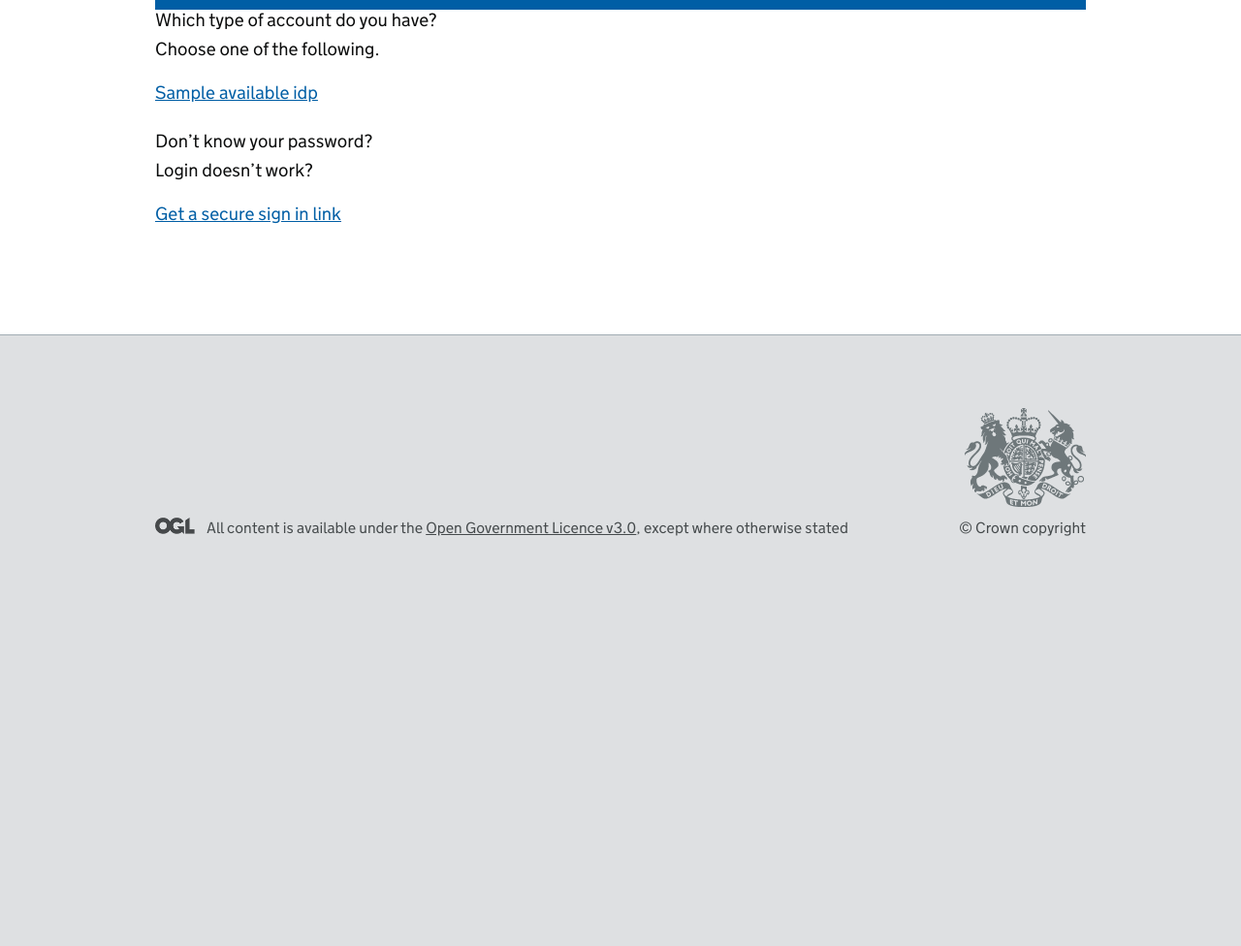
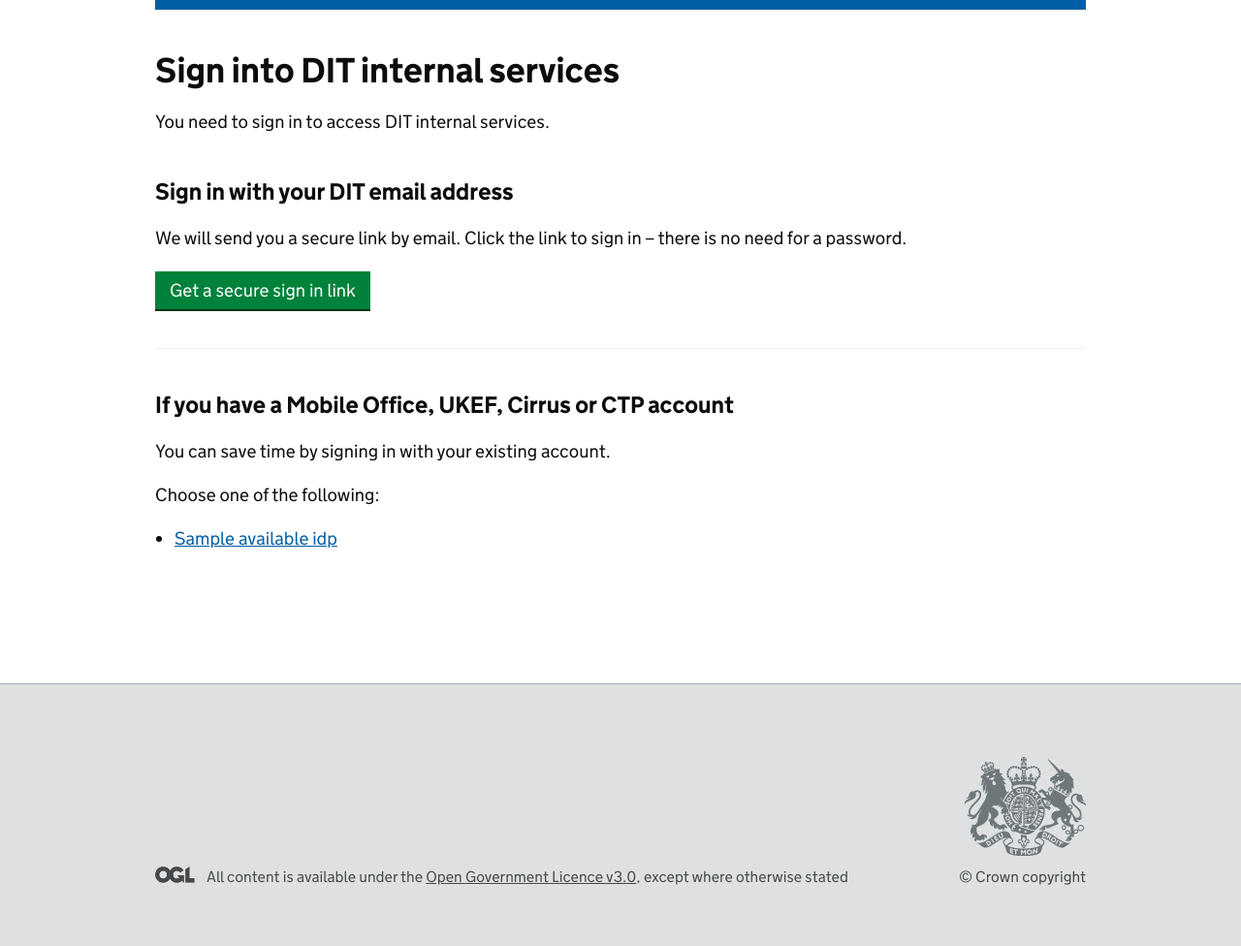
Before and after one commit to uktrade/staff-sso, a Django app: template sso/templates/djangosaml2/wayf.html in a window 1280 px wide. Shown: the part 91-1067 px from the top of the page at 97% size. Before the commit the page ends 644 px from the top, so only its background shows below. Run offline with Django 3.2, Linux system fonts and the light colour scheme; the template is opened without the code that fills it: most values are stand-ins (such as "Sample title", 1, 10 or a date in 2020).

Commit message:
First pass at redesigning the SSO selection page

```diff
--- /dev/null
+++ b/sso/static/stylesheets/sso.css
@@ -0,0 +1,8 @@
+.idp {
+  border-top: 1px solid #eee;
+  margin-top: 40px;
+}
+
+.available_idps li {
+  padding-bottom: 25px;
+}
--- a/sso/templates/djangosaml2/wayf.html
+++ b/sso/templates/djangosaml2/wayf.html
@@ -2,9 +2,23 @@
 
 {% block inner_content %}
 <div class="container">
-    <h1>Which type of account do you have?</h1>
-    <p>Choose one of the following.</p>
-    <ul id="available_idps">
+  <h1 class="heading-large">Sign into DIT internal services</h1>
+  <p>You need to sign in to access DIT internal services.</p>
+
+  <section class="one-time-email">
+    <h1 class="heading-medium">Sign in with your DIT email address</h1>
+
+    <p>We will send you a secure link by email. Click the link to sign in – there is no need for a password.</p>
+
+    <p><a class="button" href="{% url 'email-auth-initiate' %}{% if came_from %}?next={{ came_from|urlencode }}{% endif %}">Get a secure sign in link</a></p>
+  </section>
+
+  <section class="idp">
+    <h1 class="heading-medium">If you have a Mobile Office, UKEF, Cirrus or CTP account</h1>
+    <p>You can save time by signing in with your existing account.</p>
+
+    <p>Choose one of the following:</p>
+    <ul class="list list-bullet available_idps">
       {% for url, name in available_idps %}
             {% spaceless %}
                 <li>
@@ -24,9 +38,7 @@
             {% endspaceless %}
       {% endfor %}
     </ul>
-    <br>
-    <h2>Don’t know your password?</h2>
-    <p>Login doesn’t work?</p>
-    <p><a href="{% url 'email-auth-initiate' %}{% if came_from %}?next={{ came_from|urlencode }}{% endif %}">Get a secure sign in link</a></p>
+  </section>
+
 </div>
 {% endblock %}
--- a/sso/templates/sso/base.html
+++ b/sso/templates/sso/base.html
@@ -1,7 +1,7 @@
 {% extends 'govuk_template.html' %}
+{% load static %}
 
-{% block content %}
-  <main role="main" id="content" tabindex="-1">
-    {% block inner_content %}{% endblock %}
-  </main>
+{% block head %}
+  {{ block.super }}
+  <link href="{% static 'stylesheets/sso.css' %}" media="screen" rel="stylesheet" />
 {% endblock %}
```
